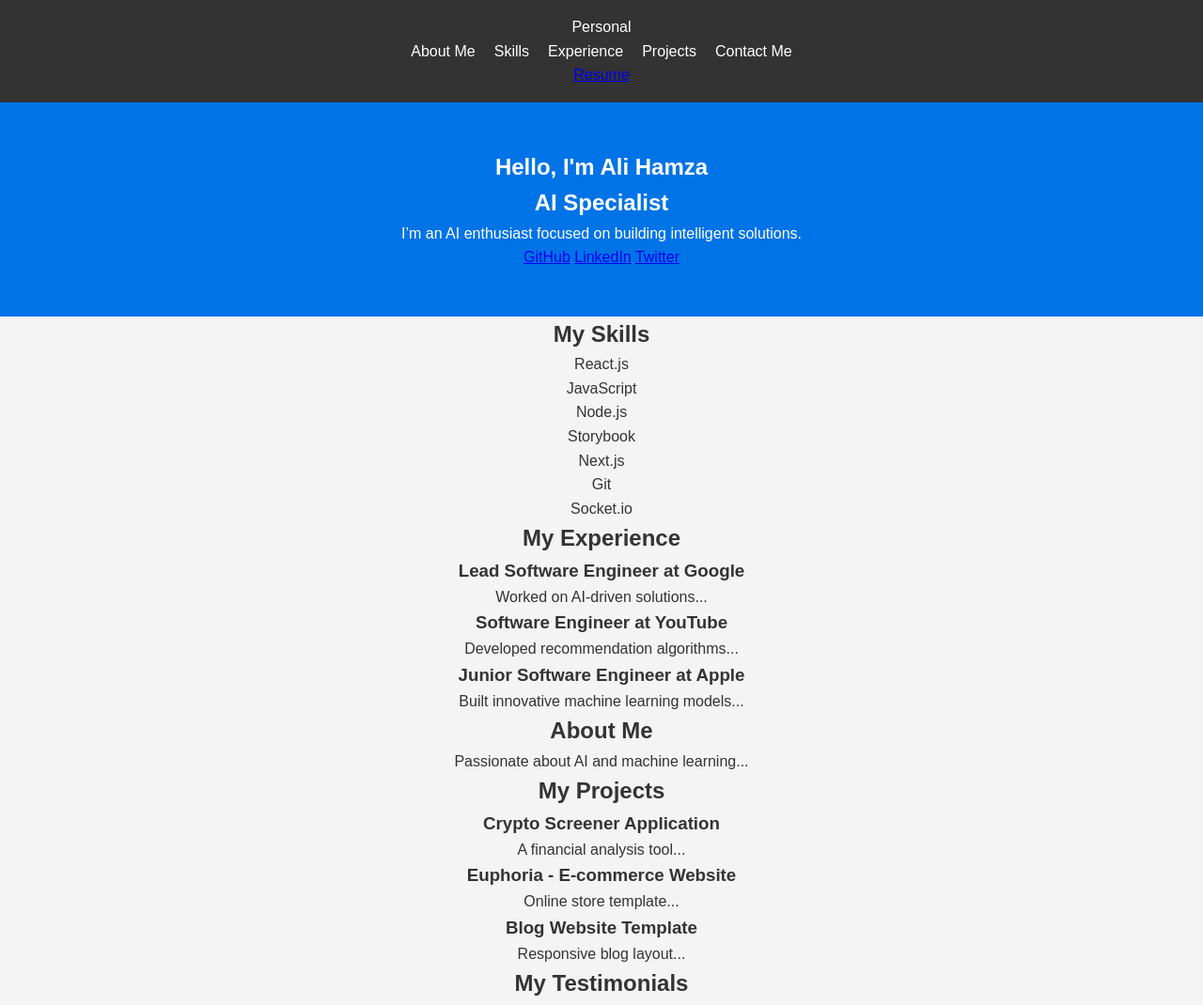
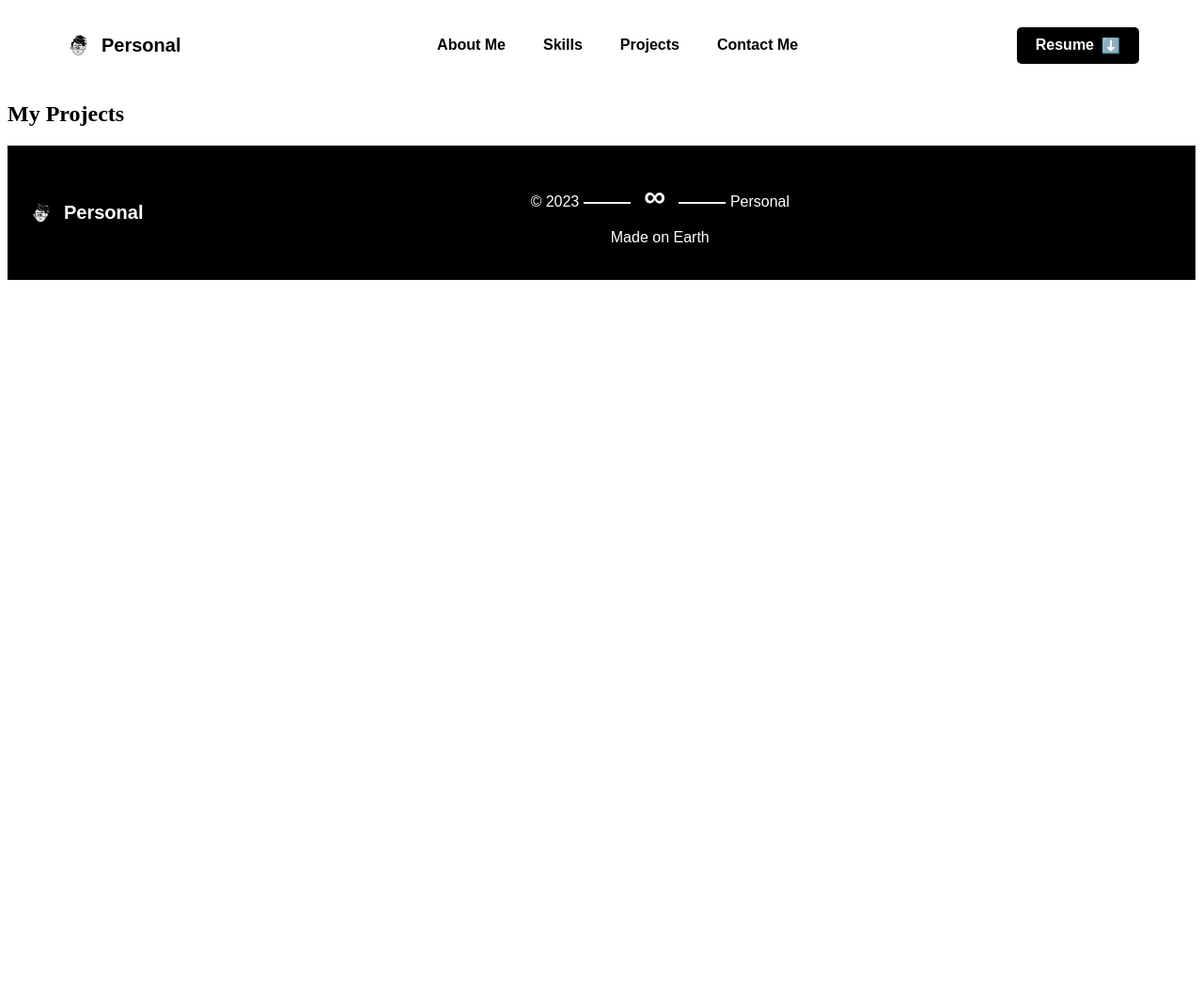
Before and after one commit to AliHamz10/Personal-Website, a website: page src/pages/index.html in a window 1280 px wide. Shown: the top 1070 px of the page at 94% size. After the commit the page ends 800 px from the top, so only its background shows below. Drawn offline with Linux system fonts and the light colour scheme; files that its build step writes are made by us from their sources.

Commit message:
Footer Updated

```diff
--- a/src/assets/css/styles.css
+++ b/src/assets/css/styles.css
@@ -1,47 +1,129 @@
-/* assets/css/styles.css */
-
-/* General Reset */
-body, h1, h2, h3, p, ul, li, a {
-    margin: 0;
-    padding: 0;
-    box-sizing: border-box;
+/* Navbar Container */
+.navbar {
+    display: flex;
+    align-items: center;
+    justify-content: space-between;
+    padding: 15px 60px;
+    background-color: #fff;
+    font-family: Arial, sans-serif;
 }
 
-body {
-    font-family: 'Arial', sans-serif;
-    line-height: 1.6;
-    color: #333;
-    background: #f4f4f4;
-    text-align: center;
+/* Logo Styling */
+.logo {
+    display: flex;
+    align-items: center;
+    font-size: 20px;
+    font-weight: bold;
 }
 
-header {
-    background: #333;
-    color: #fff;
-    padding: 1rem 0;
+.logo img {
+    width: 30px;
+    margin-right: 10px;
 }
 
-header ul {
-    list-style-type: none;
+/* Navbar */
+.navbar {
     display: flex;
-    justify-content: center;
+    align-items: center;
+    justify-content: space-between;
+    padding: 15px 60px;
+    background-color: #fff;
+    font-family: Arial, sans-serif;
 }
 
-header ul li {
+.logo {
+    display: flex;
+    align-items: center;
+    font-size: 20px;
+    font-weight: bold;
+}
+
+.logo img {
+    width: 30px;
+    margin-right: 10px;
+}
+
+.nav-links {
+    list-style: none;
+    display: flex;
+    gap: 40px;
+}
+
+.nav-links li {
+    display: inline;
+}
+
+.nav-links a {
+    text-decoration: none;
+    color: black;
+    font-weight: 600;
+}
+
+.resume-btn {
+    background-color: black;
+    color: white;
+    padding: 10px 20px;
+    border-radius: 5px;
+    text-decoration: none;
+    font-weight: bold;
+    display: flex;
+    align-items: center;
+}
+
+.resume-btn span {
+    margin-left: 8px;
+}
+
+/* Footer */
+/* Footer Styling */
+.footer {
+    background-color: black;
+    color: white;
+    padding: 20px;
+    display: flex;
+    justify-content: space-between;
+    align-items: center;
+    font-family: Arial, sans-serif;
+}
+
+/* Footer Content */
+.footer-content {
+    display: flex;
+    align-items: center;
+    justify-content: space-between;
+    width: 100%;
+}
+
+/* Logo Styling */
+.footer .logo {
+    display: flex;
+    align-items: center;
+}
+
+.footer .logo img {
+    width: 30px;
+    margin-right: 10px;
+}
+
+/* Footer Text */
+.footer-text {
+    text-align: center;
+    width: 100%;
+}
+
+/* Infinity Symbol with Line */
+.infinity {
+    font-size: 2em;  /* Makes it larger */
+    font-weight: bold;
+    color: white;
     margin: 0 10px;
 }
 
-header ul li a {
-    color: white;
-    text-decoration: none;
+/* Horizontal Line */
+.line {
+    display: inline-block;
+    width: 50px;
+    height: 2px;
+    background-color: white;
+    vertical-align: middle;
 }
-
-header ul li a:hover {
-    color: #ff9900;
-}
-
-#hero {
-    background: #0073e6;
-    color: white;
-    padding: 50px 20px;
-}
--- a/src/assets/js/scripts.js
+++ b/src/assets/js/scripts.js
@@ -1,13 +1,15 @@
-// Function to load HTML components dynamically
-function loadComponent(id, file) {
-    fetch(file)
+document.addEventListener("DOMContentLoaded", function () {
+    // Load Navbar
+    fetch("/src/components/navbar.html")
         .then(response => response.text())
-        .then(data => document.getElementById(id).innerHTML = data)
-        .catch(error => console.error(`Error loading ${file}:`, error));
-}
+        .then(data => {
+            document.body.insertAdjacentHTML("afterbegin", data);
+        });
 
-// Load Navbar and Footer
-document.addEventListener("DOMContentLoaded", function() {
-    loadComponent("navbar", "/src/components/navbar.html");
-    loadComponent("footer", "/src/components/footer.html");
+    // Load Footer
+    fetch("/src/components/footer.html")
+        .then(response => response.text())
+        .then(data => {
+            document.body.insertAdjacentHTML("beforeend", data);
+        });
 });
--- a/src/components/footer.html
+++ b/src/components/footer.html
@@ -0,0 +1,12 @@
+<footer class="footer">
+    <div class="footer-content">
+        <div class="logo">
+            <img src="/src/assets/images/Face.png" alt="Logo">
+            <span>Personal</span>
+        </div>
+        <div class="footer-text">
+            <p>© 2023 <span class="line"></span> <span class="infinity">∞</span> <span class="line"></span> Personal</p>
+            <p>Made on Earth</p>
+        </div>
+    </div>
+</footer>
--- a/src/components/navbar.html
+++ b/src/components/navbar.html
@@ -0,0 +1,15 @@
+<nav class="navbar">
+    <div class="logo">
+        <img src="/src/assets/images/Face.png" alt="Logo">
+        <span>Personal</span>
+    </div>
+    <ul class="nav-links">
+        <li><a href="#about">About Me</a></li>
+        <li><a href="#skills">Skills</a></li>
+        <li><a href="#projects">Projects</a></li>
+        <li><a href="#contact">Contact Me</a></li>
+    </ul>
+    <a href="/resume.pdf" class="resume-btn" download>
+        Resume <span>⬇️</span>
+    </a>
+</nav>
--- a/src/pages/index.html
+++ b/src/pages/index.html
@@ -3,103 +3,19 @@
 <head>
     <meta charset="UTF-8">
     <meta name="viewport" content="width=device-width, initial-scale=1.0">
-    <title>Ali Hamza - AI Specialist</title>
-    <link rel="stylesheet" href="styles.css">
+    <title>My Portfolio</title>
+    <link rel="stylesheet" href="/src/assets/css/styles.css">
+    <script defer src="/src/assets/js/scripts.js"></script>
 </head>
 <body>
-<header>
-    <nav>
-        <div class="logo">Personal</div>
-        <ul>
-            <li><a href="#about">About Me</a></li>
-            <li><a href="#skills">Skills</a></li>
-            <li><a href="#experience">Experience</a></li>
-            <li><a href="#projects">Projects</a></li>
-            <li><a href="#contact">Contact Me</a></li>
-        </ul>
-        <a href="#" class="resume-btn">Resume</a>
-    </nav>
-</header>
 
-<section id="hero">
-    <h1>Hello, I'm <span>Ali Hamza</span></h1>
-    <h2>AI Specialist</h2>
-    <p>I’m an AI enthusiast focused on building intelligent solutions.</p>
-    <div class="social-links">
-        <a href="#">GitHub</a>
-        <a href="#">LinkedIn</a>
-        <a href="#">Twitter</a>
+<!-- Content -->
+<section id="projects">
+    <h2>My Projects</h2>
+    <div class="project-list">
+        <div id="project-card-container"></div>
     </div>
 </section>
 
-<section id="skills">
-    <h2>My Skills</h2>
-    <div class="skill-grid">
-        <div class="skill">React.js</div>
-        <div class="skill">JavaScript</div>
-        <div class="skill">Node.js</div>
-        <div class="skill">Storybook</div>
-        <div class="skill">Next.js</div>
-        <div class="skill">Git</div>
-        <div class="skill">Socket.io</div>
-    </div>
-</section>
-
-<section id="experience">
-    <h2>My Experience</h2>
-    <div class="experience-item">
-        <h3>Lead Software Engineer at Google</h3>
-        <p>Worked on AI-driven solutions...</p>
-    </div>
-    <div class="experience-item">
-        <h3>Software Engineer at YouTube</h3>
-        <p>Developed recommendation algorithms...</p>
-    </div>
-    <div class="experience-item">
-        <h3>Junior Software Engineer at Apple</h3>
-        <p>Built innovative machine learning models...</p>
-    </div>
-</section>
-
-<section id="about">
-    <h2>About Me</h2>
-    <p>Passionate about AI and machine learning...</p>
-</section>
-
-<section id="projects">
-    <h2>My Projects</h2>
-    <div class="project">
-        <h3>Crypto Screener Application</h3>
-        <p>A financial analysis tool...</p>
-    </div>
-    <div class="project">
-        <h3>Euphoria - E-commerce Website</h3>
-        <p>Online store template...</p>
-    </div>
-    <div class="project">
-        <h3>Blog Website Template</h3>
-        <p>Responsive blog layout...</p>
-    </div>
-</section>
-
-<section id="testimonials">
-    <h2>My Testimonials</h2>
-    <p>"Ali is a great developer!" - Even Shah</p>
-    <p>"Highly professional!" - Fiona Sheen</p>
-</section>
-
-<section id="contact">
-    <h2>Let’s talk for something special</h2>
-    <form>
-        <input type="text" placeholder="Your Name" required>
-        <input type="email" placeholder="Your Email" required>
-        <textarea placeholder="Your Message" required></textarea>
-        <button type="submit">Get In Touch</button>
-    </form>
-</section>
-
-<footer>
-    <p>&copy; 2025 Ali Hamza. All rights reserved.</p>
-</footer>
 </body>
 </html>
```
